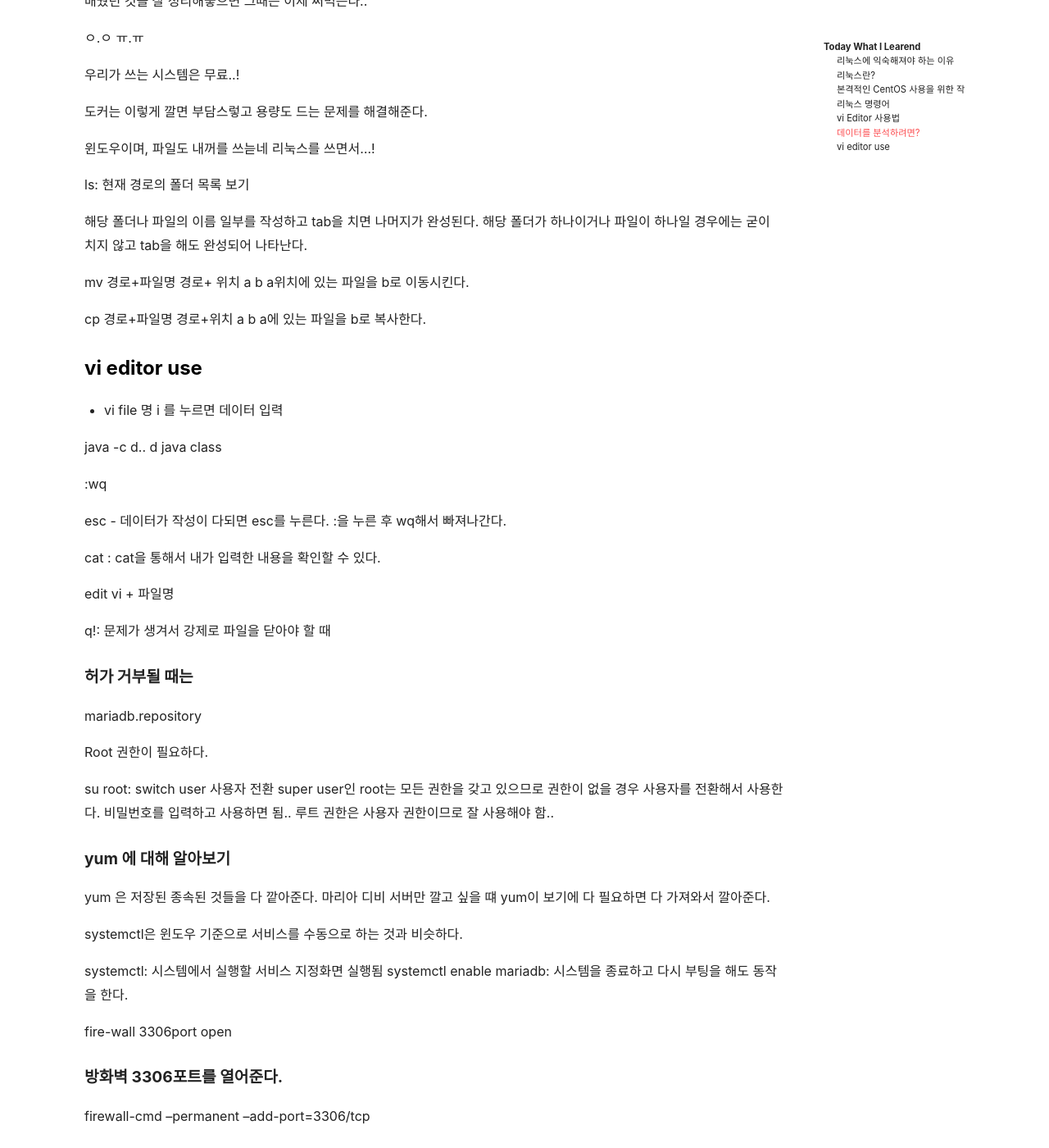
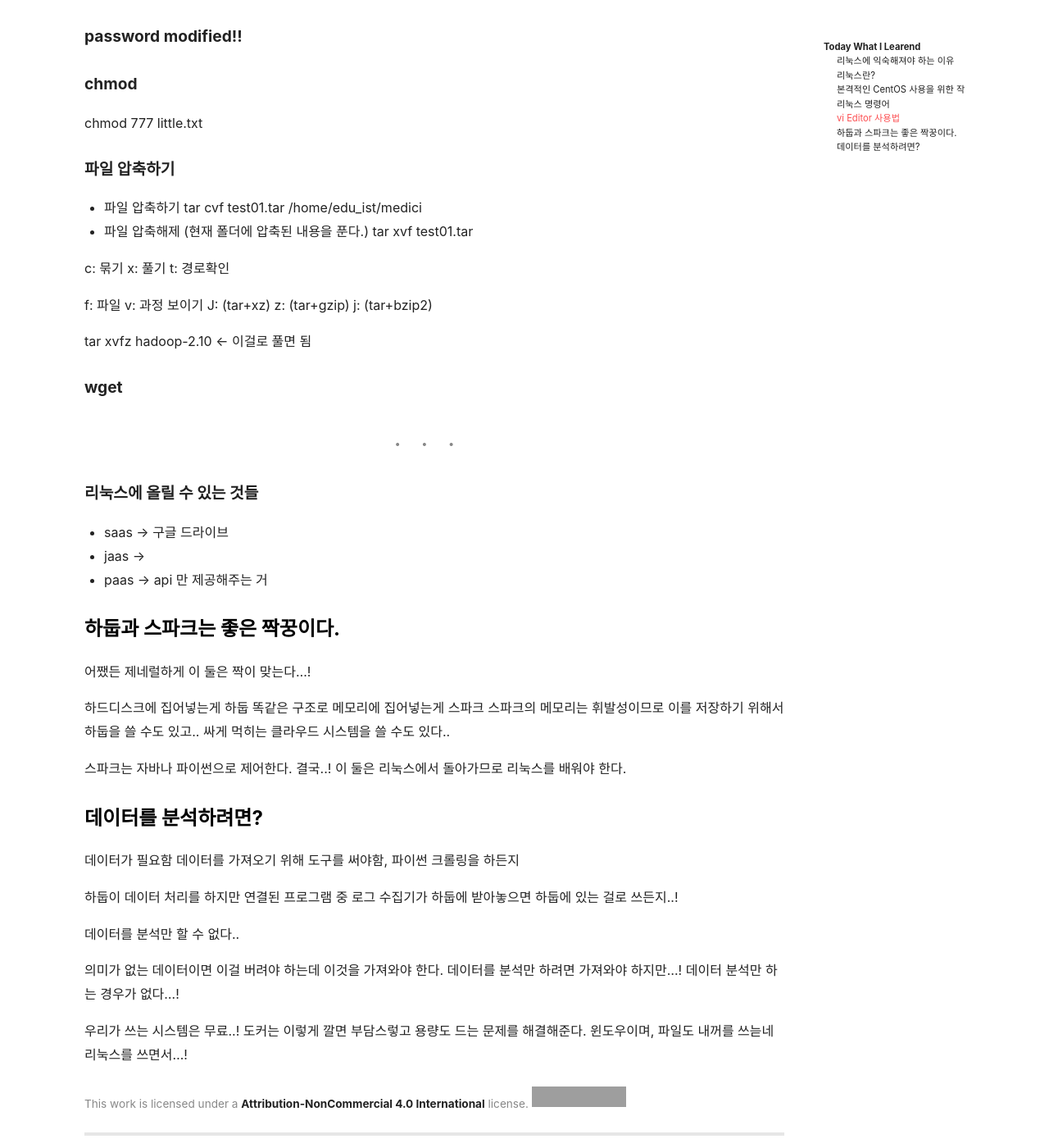
Before and after one commit to mchaemil/mchaemil.github.io, a Jekyll site: the page built from _posts/2020-01-09-linux-CentOS8-upgrade-linux-experience.md, in a window 1280 px wide and 1400 px high, scrolled down 4079 px. Shown: the whole window at 82% size. Built offline with Jekyll 4.4.1, drawn with Linux system fonts in a browser that asks for light colours; nearby versions of some CDN libraries; comment, search, counter and statistics services are not loaded; some of the changed text lies outside the part shown; grey boxes are pictures that could not be loaded.

Commit message:
update post

```diff
--- a/_posts/2020-01-09-linux-CentOS8-upgrade-linux-experience.md
+++ b/_posts/2020-01-09-linux-CentOS8-upgrade-linux-experience.md
@@ -1,6 +1,6 @@
 ---
 layout: article
-title: linux/CentOS8 | linux 경험한 내용 정리
+title: linux/CentOS8 | linux 학습한 내용 정리
 tags: javascript
 comments: true
 
@@ -9,11 +9,8 @@ comments: true
 ## **Today What I Learend**
 
 
-리눅스에 대한 아주 조금의 이해?
-CentOS 설치
-리눅스 명령어에 대한 이해
-vi Editor 사용법
-
+리눅스에 대한 아주 조금의 이해?를 얻을 수 있었고,
+CentOS 설치 방법과 리눅스 명령어에 대한 이해 vi Editor 사용법에 대해 익힐 수 있었다. vi Editor는 예전 Git 을 학습할 때 경험한 적이 있어서 반가웠다...!
 
 
 ---
@@ -48,8 +45,6 @@ vi Editor 사용법
 - Shall은 명령어 해석기(bash, csh)
 
 
-
-
 프로그램과 클라우드의 연결지점이 리눅스이다.
 
 #### 레드햇 리눅스 그리고 CentOS 리눅스
@@ -72,9 +67,6 @@ vi Editor 사용법
 
 
 
-
-
-
 ### 리눅스 명령어
 
 | 명령어 | 설명 |
@@ -90,7 +82,7 @@ vi Editor 사용법
 | `cp` | 경로+파일명, 경로+위치, a 파일을 b위치로 복사한다. |
 
 
-#### switch user(사용자 전환)
+#### switch user(사용자 전환): 권한이 거부될 때
 
 | 명령어 | 설명 |
 |---|---|
@@ -126,137 +118,6 @@ su eduhsu
 
 
 
-git
-
-
-리눅스에 올릴 수 있는 것들
-- saas -> 구글 드라이브
-- jaas ->
-- paas -> api 만 제공해주는 거
-
-
-프로그램을 만들 때 리눅스 베이스에 만들어야 하낟.
-뭔가를 할 때 리눅스에다가 하는 게 유리하다
-
-aws, 애저나,..!
-깡통이 생기면 다 리눅스베이스에서 서비스를 하신다.
-
-프로그램을 만들고 어떻게 연결해가는지..!
-
-
-리눅스라는 곳에 서비스를 얹어서 무언가를 한다.
-
-
-
-하드디스크에 집어넣는게 하둡
-똑같은 구조로 메모리에 집어넣는게 스파크
-스파크의 메모리는 휘발성이므로
-이를 저장하기 위해서
-하둡을 쓸 수도 있고..
-싸게 먹히는 클라우드 시스템을 쓸 수도 있고..
-
-어쨌든 제네럴하게
-이 둘은 짝이 맞는다...!
-
-스파크는 자바나 파이썬으로 제어한다.
-
-결국..! 리눅스를 해야 한다.
-
-### 데이터를 분석하려면?
-
-데이터가 필요함
-데이터를 가져오기 위해 도구를 써야함, 파이썬 크롤링을 하든지
-
-하둡이 데이터 처리를 하지만 연결된 프로그램 중 로그 수집기가
-하둡에 받아놓으면 하둡에 있는 걸로 쓰든지..!
-
-데이터를 분석만 할 수 없다..
-
-의미가 없는 데이터이면 이걸 버려야 하는데 이것을 가져와야 한다.
-데이터를 분석만 하려면 가져와야 하지만...!
-데이터 분석만 하는 경우가 없다...!
-
-
-어떤 툴을 다루어야 하고
-정형인지, 비정형인지 생각도 하고..
-
-툴
-
-나눠서 처리되지는 않는다...
-지금 하는 것들을 잘 알아두면 나중에 쓸 수 있다..
-
-배웠던 것을 잘 정리해놓으면 그때는 이제 써먹는다..
-
-ㅇ.ㅇ
-ㅠ.ㅠ
-
-
-우리가 쓰는 시스템은 무료..!
-
-
-
-도커는 이렇게 깔면 부담스렇고 용량도 드는 문제를 해결해준다.
-
-윈도우이며, 파일도 내꺼를 쓰늗네
-리눅스를 쓰면서...!
-
-
-ls: 현재 경로의 폴더 목록 보기
-
-해당 폴더나 파일의 이름 일부를 작성하고
-tab을 치면 나머지가 완성된다.
-해당 폴더가 하나이거나 파일이 하나일 경우에는
-굳이 치지 않고 tab을 해도 완성되어 나타난다.
-
-mv 경로+파일명 경로+ 위치
-    a           b
-    a위치에 있는 파일을 b로 이동시킨다.
-
-cp 경로+파일명  경로+위치
-    a             b
-    a에 있는 파일을 b로 복사한다.
-
-
-
-### vi editor use
-
-- vi file 명
-i 를 누르면 데이터 입력
-
-java -c d.. d
-java class
-
-:wq
-
-esc - 데이터가 작성이 다되면 esc를 누른다.
-      :을 누른 후 wq해서 빠져나간다.
-
-cat : cat을 통해서 내가 입력한 내용을 확인할 수 있다.
-
-edit
-  vi + 파일명
-
-q!: 문제가 생겨서 강제로 파일을 닫아야 할 때
-
-
-
-
-
-
-#### 허가 거부될 때는
-mariadb.repository
-
-Root 권한이 필요하다.
-
-su root: switch user 사용자 전환
-         super user인 root는 모든 권한을 갖고 있으므로
-         권한이 없을 경우 사용자를 전환해서 사용한다.
-         비밀번호를 입력하고 사용하면 됨..
-루트 권한은 사용자 권한이므로 잘 사용해야 함..
-
-
-
-
 #### yum 에 대해 알아보기
 
 yum 은 저장된 종속된 것들을 다 깥아준다.
@@ -277,17 +138,12 @@ firewall-cmd --permanent --add-port=3306/tcp
 #### 방화벽 리로드해서 적용시켜준다.
 firewall-cmd --reload --add-port=3306/tcp
 
-
 컴퓨터끼리 연결하려면 아이피주소를 알아야 한다.
-
-
-
 #linux에 설치된 Mariadb로 윈도우에서 접속
 
 ip주소를 확인한다.
 ifconfig
 #root 계정 비밀번호를 변경한다.
-
 
 
 #### java download and install
@@ -346,3 +202,51 @@ tar xvfz hadoop-2.10 <- 이걸로 풀면 됨
 
 
 #### wget
+
+
+
+
+
+---
+
+
+#### 리눅스에 올릴 수 있는 것들
+
+- saas -> 구글 드라이브
+- jaas ->
+- paas -> api 만 제공해주는 거
+
+
+
+### 하둡과 스파크는 좋은 짝꿍이다.
+어쨌든 제네럴하게
+이 둘은 짝이 맞는다...!
+
+하드디스크에 집어넣는게 하둡
+똑같은 구조로 메모리에 집어넣는게 스파크
+스파크의 메모리는 휘발성이므로 이를 저장하기 위해서
+하둡을 쓸 수도 있고..
+싸게 먹히는 클라우드 시스템을 쓸 수도 있다..
+
+스파크는 자바나 파이썬으로 제어한다.
+결국..! 이 둘은 리눅스에서 돌아가므로 리눅스를 배워야 한다.
+
+### 데이터를 분석하려면?
+
+데이터가 필요함
+데이터를 가져오기 위해 도구를 써야함, 파이썬 크롤링을 하든지
+
+하둡이 데이터 처리를 하지만 연결된 프로그램 중 로그 수집기가
+하둡에 받아놓으면 하둡에 있는 걸로 쓰든지..!
+
+데이터를 분석만 할 수 없다..
+
+의미가 없는 데이터이면 이걸 버려야 하는데 이것을 가져와야 한다.
+데이터를 분석만 하려면 가져와야 하지만...!
+데이터 분석만 하는 경우가 없다...!
+
+
+우리가 쓰는 시스템은 무료..!
+도커는 이렇게 깔면 부담스렇고 용량도 드는 문제를 해결해준다.
+윈도우이며, 파일도 내꺼를 쓰늗네
+리눅스를 쓰면서...!
```
Also changed, not shown: _posts/2020-01-10-JAVA-what-is-the-JAVA.md (+1 -1 lines).
